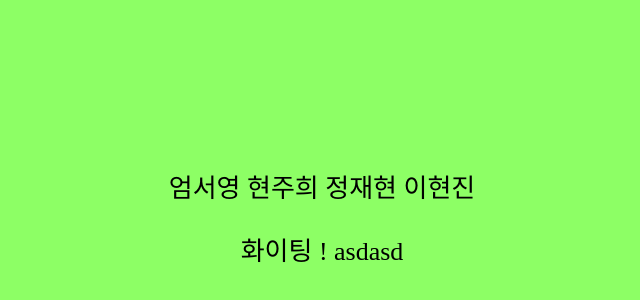
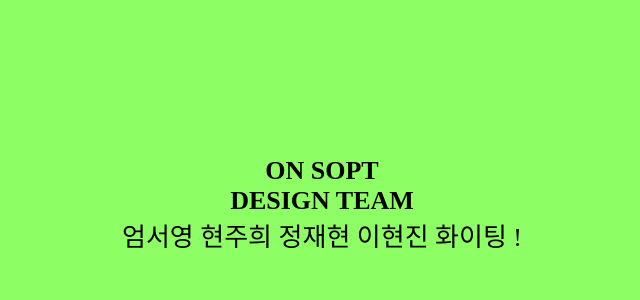
Before and after one commit to Sopt-Info-Page/Web-Client, a React (Create React App) app in the folder sopt-info-page/: page / in a window 1280 px wide. Shown: the part 196-496 px from the top of the page, without its empty margins (318-958 px from the left). Built offline with nearby package versions, Linux system fonts and the light colour scheme; a web font is replaced by a local one.

Commit message:
폰트 적용 테스트

```diff
--- a/sopt-info-page/src/App.js
+++ b/sopt-info-page/src/App.js
@@ -4,8 +4,11 @@ function App() {
   return (
     <div className="App">
       <header className="App-header">
-        <p>엄서영 현주희 정재현 이현진</p>
-        화이팅 ! asdasd
+        <b>
+          ON SOPT <br />
+          DESIGN TEAM
+        </b>
+        엄서영 현주희 정재현 이현진 화이팅 !
       </header>
     </div>
   );
```
